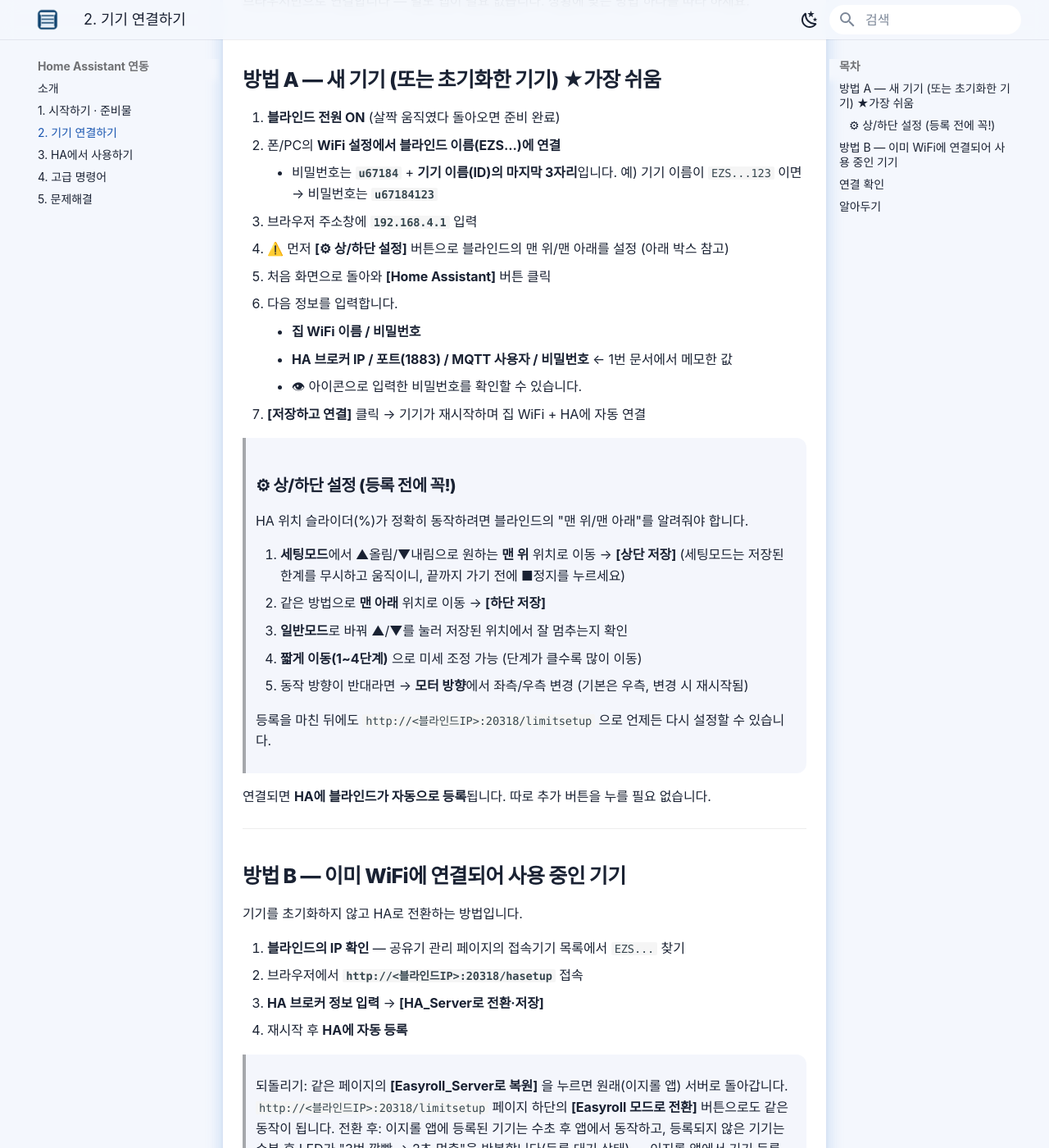
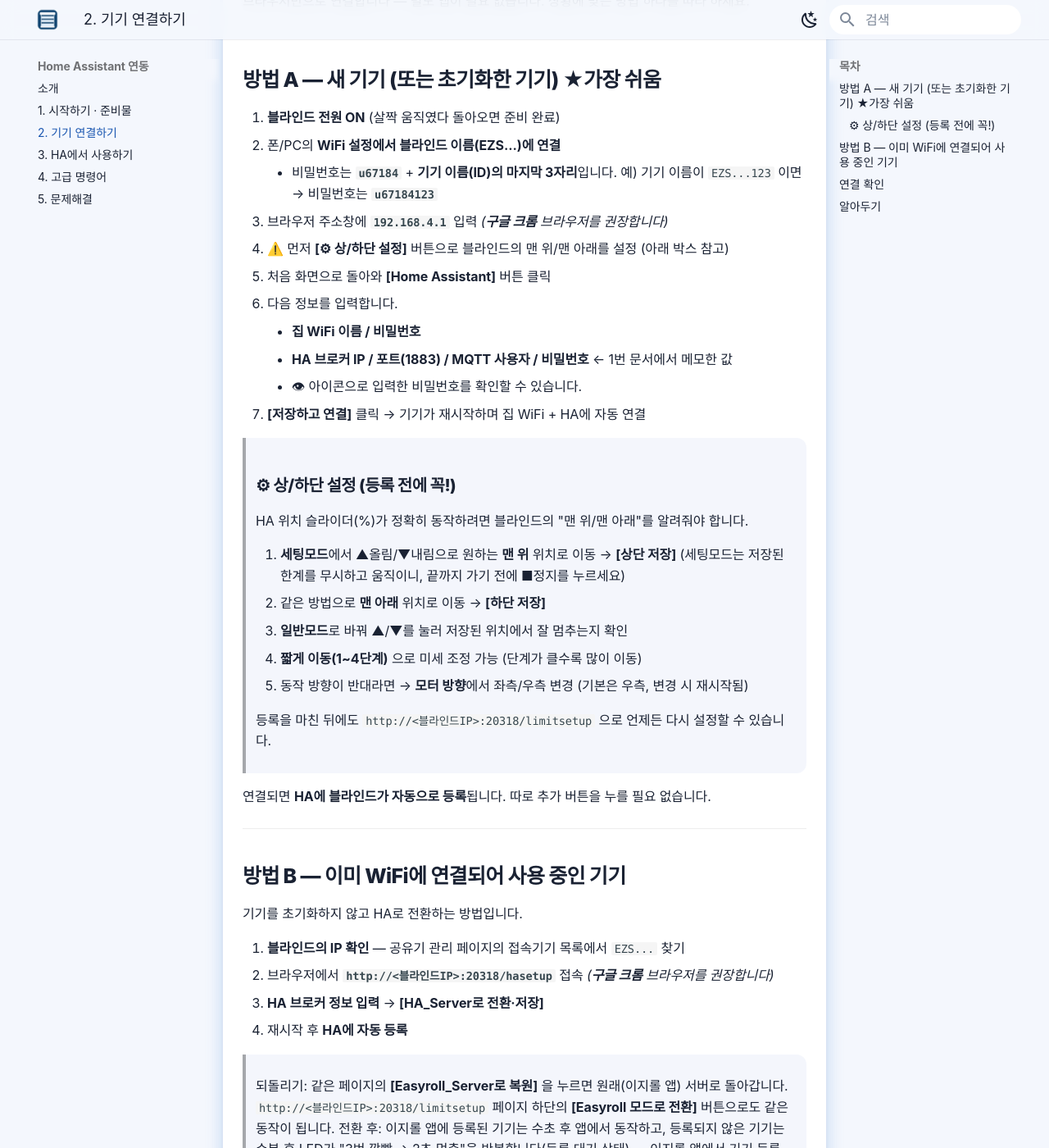
Before and after one commit to easyroll/easyroll.github.io, an MkDocs documentation site: the page built from docs/ha/02_기기_연결하기.md, in a window 1280 px wide and 1400 px high, scrolled down 239 px. Shown: the whole window at 82% size. Built offline with MkDocs 1.6.1 and Material for MkDocs 9.7.7, drawn with Linux system fonts in a browser that asks for light colours; some web fonts are replaced.

Commit message:
docs(ha): 기기 연결 시 구글 크롬 브라우저 권장 안내 추가 (방법 A·B)
Co-Authored-By: Claude Opus 4.8 (1M context) <noreply@anthropic.com>

```diff
--- a/docs/ha/02_기기_연결하기.md
+++ b/docs/ha/02_기기_연결하기.md
@@ -10,7 +10,7 @@
 2. 폰/PC의 **WiFi 설정에서 블라인드 이름(EZS...)에 연결**
     - 비밀번호는 **`u67184`** + **기기 이름(ID)의 마지막 3자리**입니다.
         예) 기기 이름이 `EZS...123` 이면 → 비밀번호는 **`u67184123`**
-3. 브라우저 주소창에 **`192.168.4.1`** 입력
+3. 브라우저 주소창에 **`192.168.4.1`** 입력 *(**구글 크롬** 브라우저를 권장합니다)*
 4. ⚠️ 먼저 **[⚙ 상/하단 설정]** 버튼으로 블라인드의 맨 위/맨 아래를 설정 (아래 박스 참고)
 5. 처음 화면으로 돌아와 **[Home Assistant]** 버튼 클릭
 6. 다음 정보를 입력합니다.
@@ -40,7 +40,7 @@
 기기를 초기화하지 않고 HA로 전환하는 방법입니다.
 
 1. **블라인드의 IP 확인** — 공유기 관리 페이지의 접속기기 목록에서 `EZS...` 찾기
-2. 브라우저에서 **`http://<블라인드IP>:20318/hasetup`** 접속
+2. 브라우저에서 **`http://<블라인드IP>:20318/hasetup`** 접속 *(**구글 크롬** 브라우저를 권장합니다)*
 3. **HA 브로커 정보 입력** → **[HA_Server로 전환·저장]**
 4. 재시작 후 **HA에 자동 등록**
 
```
